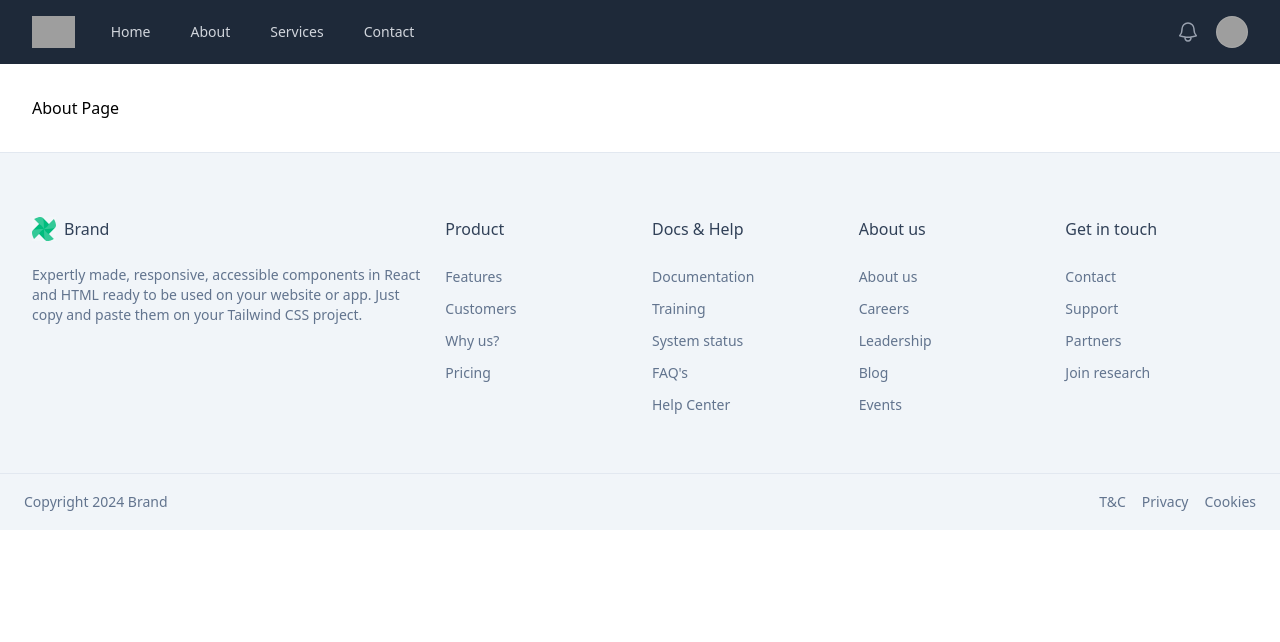
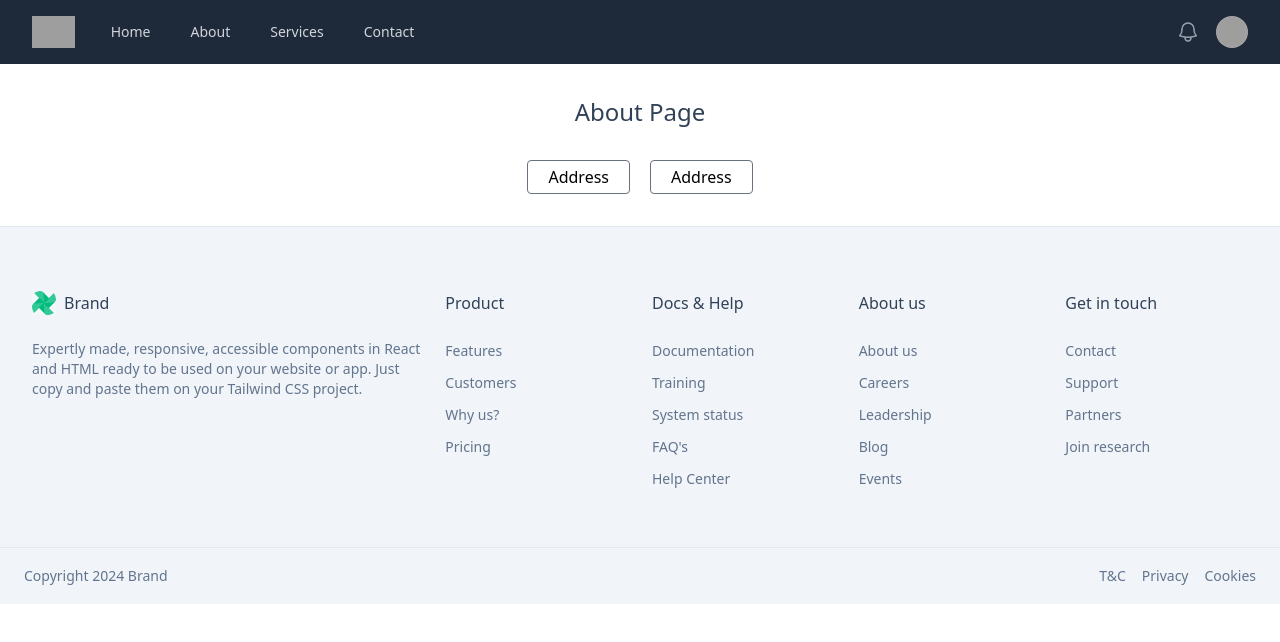
Before and after one commit to WalidurTanjim/nextjs-app-ph, a Next.js app: page /about in a window 1280 px wide. Shown: the top 642 px of the page. Built offline with nearby package versions, Linux system fonts and the light colour scheme; grey boxes are pictures that could not be loaded.

Commit message:
Visit address path using Link & useRouter hook

```diff
--- /dev/null
+++ b/src/app/about/address/page.jsx
@@ -0,0 +1,13 @@
+import React from 'react';
+
+const AddressPage = () => {
+    return (
+        <div className='addressPage'>
+            <div className='container mx-auto w-full px-6 lg:px-8 py-8'>
+                <h1 className='text-center text-2xl font-medium text-slate-700'>Address Page</h1>
+            </div>
+        </div>
+    );
+};
+
+export default AddressPage;
--- a/src/app/about/page.jsx
+++ b/src/app/about/page.jsx
@@ -1,10 +1,29 @@
+"use client"
+
+import Link from 'next/link';
+import { useRouter } from 'next/navigation';
 import React from 'react';
 
 const AboutPage = () => {
+    const router = useRouter();
+    const isLoggedIn = true;
+    const handleNavigation = () => {
+        if(isLoggedIn){
+            router.push('/about/address');
+        }else{
+            router.push('/');
+        }
+    }
+
     return (
         <div className='aboutPage'>
             <div className='container mx-auto w-full px-6 lg:px-8 py-8'>
-                <h1>About Page</h1>
+                <h1 className='text-center text-2xl font-medium text-slate-700'>About Page</h1>
+
+                <div className='flex gap-5 items-center justify-center w-full mt-8'>
+                    <Link href={`/about/address`}><button className='px-5 py-1 border border-gray-500 rounded'>Address</button></Link>
+                    <button className='px-5 py-1 border border-gray-500 rounded' onClick={handleNavigation}>Address</button>
+                </div>
             </div>
         </div>
     );
--- a/src/app/contact/page.jsx
+++ b/src/app/contact/page.jsx
@@ -4,7 +4,7 @@ const ContactPage = () => {
     return (
         <div className='contactPage'>
             <div className='container mx-auto w-full px-6 lg:px-8 py-8'>
-                <h1>Contact Page</h1>
+                <h1 className='text-center text-2xl font-medium text-slate-700'>Contact Page</h1>
             </div>
         </div>
     );
--- a/src/app/services/page.jsx
+++ b/src/app/services/page.jsx
@@ -4,7 +4,7 @@ const ServicesPage = () => {
     return (
         <div className='servicesPage'>
             <div className='container mx-auto w-full px-6 lg:px-8 py-8'>
-                <h1>Services Page</h1>
+                <h1 className='text-center text-2xl font-medium text-slate-700'>Services Page</h1>
             </div>
         </div>
     );
--- a/src/shared/Navbar/Navbar.jsx
+++ b/src/shared/Navbar/Navbar.jsx
@@ -1,5 +1,6 @@
 import { Disclosure, DisclosureButton, DisclosurePanel, Menu, MenuButton, MenuItem, MenuItems } from '@headlessui/react'
 import { Bars3Icon, BellIcon, XMarkIcon } from '@heroicons/react/24/outline'
+import Link from 'next/link';
 
 const navigation = [
     { name: 'Home', href: '/', current: false },
@@ -40,7 +41,7 @@ const Navbar = () => {
                         <div className="hidden sm:ml-6 sm:block">
                             <div className="flex space-x-4">
                                 {navigation.map((item) => (
-                                    <a
+                                    <Link
                                         key={item.name}
                                         href={item.href}
                                         aria-current={item.current ? 'page' : undefined}
@@ -52,7 +53,7 @@ const Navbar = () => {
                                         )}
                                     >
                                         {item.name}
-                                    </a>
+                                    </Link>
                                 ))}
                             </div>
                         </div>
@@ -84,26 +85,17 @@ const Navbar = () => {
                                 className="absolute right-0 z-10 mt-2 w-48 origin-top-right rounded-md bg-white py-1 shadow-lg outline outline-black/5 transition data-closed:scale-95 data-closed:transform data-closed:opacity-0 data-enter:duration-100 data-enter:ease-out data-leave:duration-75 data-leave:ease-in dark:bg-gray-800 dark:shadow-none dark:-outline-offset-1 dark:outline-white/10"
                             >
                                 <MenuItem>
-                                    <a
-                                        href="#"
-                                        className="block px-4 py-2 text-sm text-gray-700 data-focus:bg-gray-100 data-focus:outline-hidden dark:text-gray-300 dark:data-focus:bg-white/5"
-                                    >
+                                    <a href="#" className="block px-4 py-2 text-sm text-gray-700 data-focus:bg-gray-100 data-focus:outline-hidden dark:text-gray-300 dark:data-focus:bg-white/5">
                                         Your profile
                                     </a>
                                 </MenuItem>
                                 <MenuItem>
-                                    <a
-                                        href="#"
-                                        className="block px-4 py-2 text-sm text-gray-700 data-focus:bg-gray-100 data-focus:outline-hidden dark:text-gray-300 dark:data-focus:bg-white/5"
-                                    >
+                                    <a href="#" className="block px-4 py-2 text-sm text-gray-700 data-focus:bg-gray-100 data-focus:outline-hidden dark:text-gray-300 dark:data-focus:bg-white/5">
                                         Settings
                                     </a>
                                 </MenuItem>
                                 <MenuItem>
-                                    <a
-                                        href="#"
-                                        className="block px-4 py-2 text-sm text-gray-700 data-focus:bg-gray-100 data-focus:outline-hidden dark:text-gray-300 dark:data-focus:bg-white/5"
-                                    >
+                                    <a href="#" className="block px-4 py-2 text-sm text-gray-700 data-focus:bg-gray-100 data-focus:outline-hidden dark:text-gray-300 dark:data-focus:bg-white/5">
                                         Sign out
                                     </a>
                                 </MenuItem>
@@ -116,10 +108,8 @@ const Navbar = () => {
             <DisclosurePanel className="sm:hidden">
                 <div className="space-y-1 px-2 pt-2 pb-3">
                     {navigation.map((item) => (
+                        <Link href={item.href} key={item.name}>
                             <DisclosureButton
-                            key={item.name}
-                            as="a"
-                            href={item.href}
                                 aria-current={item.current ? 'page' : undefined}
                                 className={classNames(
                                     item.current
@@ -130,6 +120,7 @@ const Navbar = () => {
                             >
                                 {item.name}
                             </DisclosureButton>
+                        </Link>
                     ))}
                 </div>
             </DisclosurePanel>
```
Lines whose indentation alone changed are shown as unchanged.
